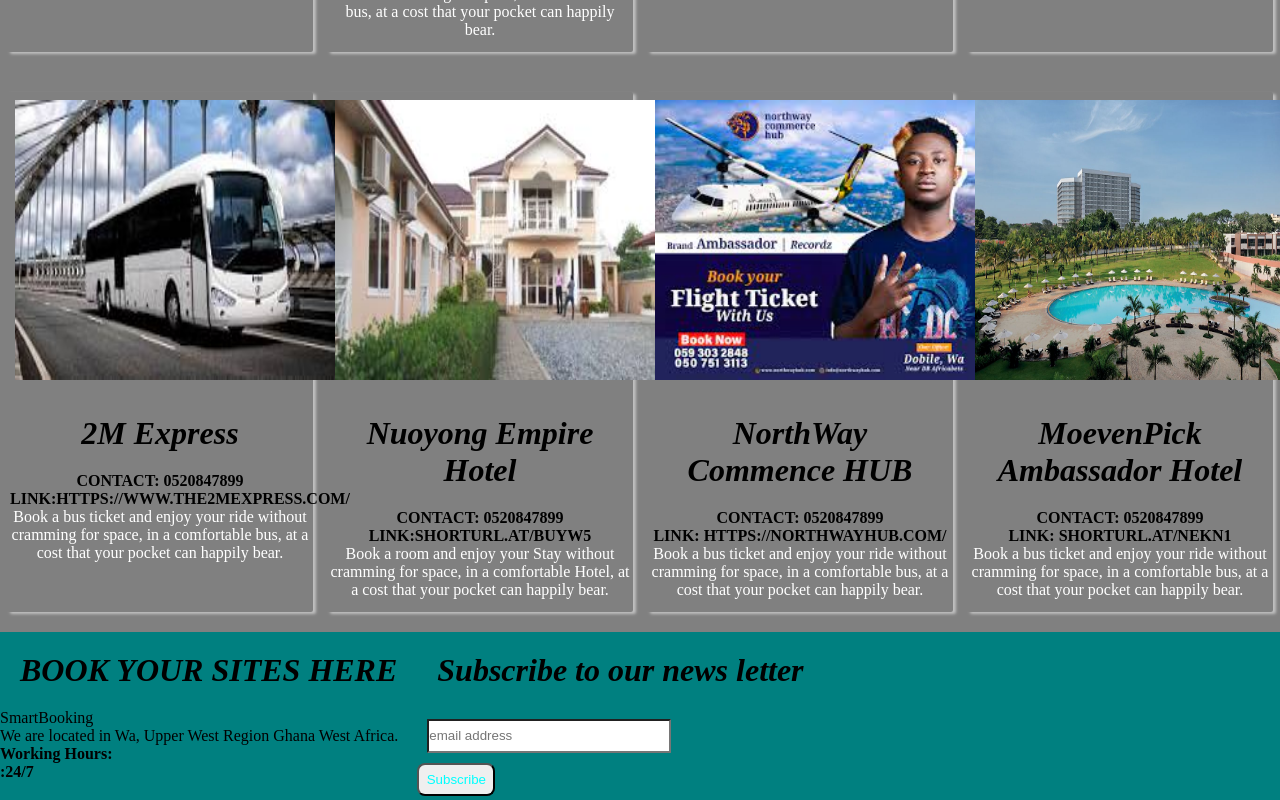
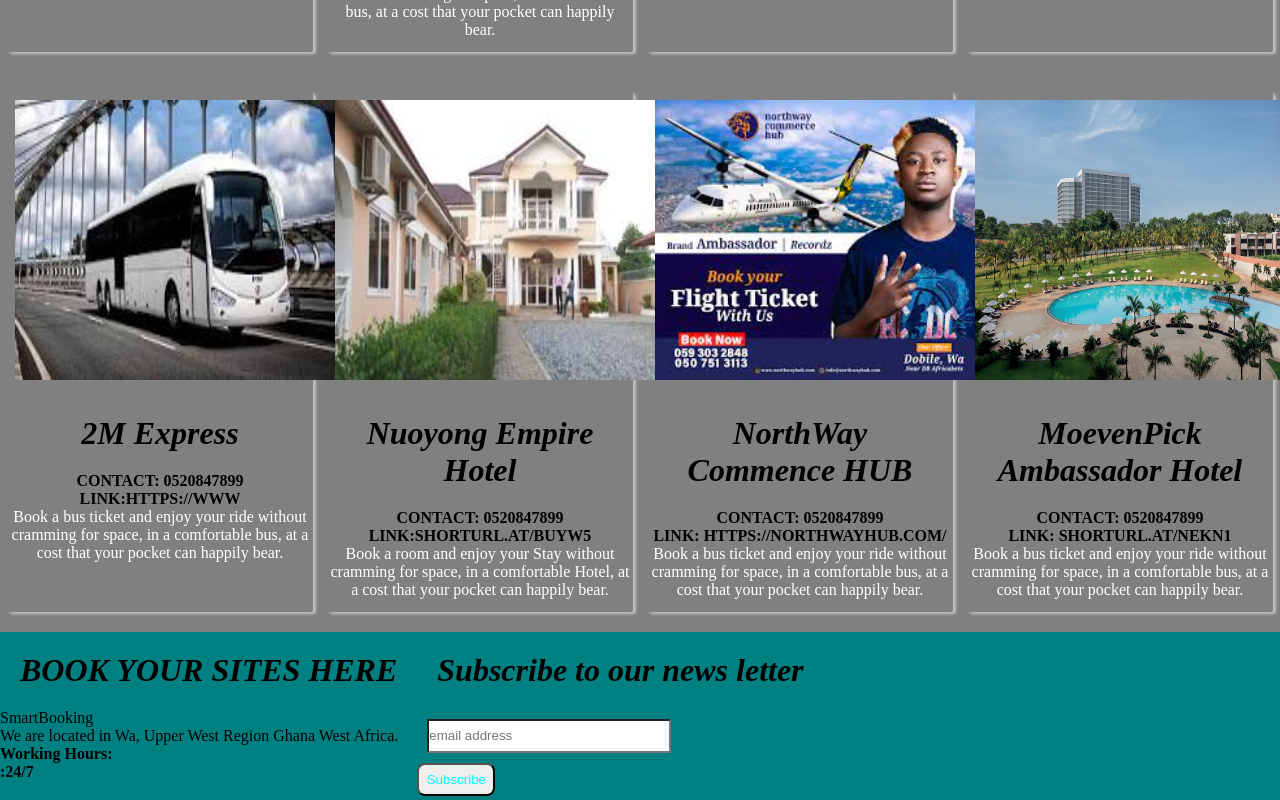
Before and after one commit to Yahaya-Abdul-Raqeeb/smartbooking, a React (Create React App) app: page /home in a window 1280 px wide. Shown: the part 628-1428 px from the top of the page. Built offline with nearby package versions, Linux system fonts and the light colour scheme.

Commit message:
added link

```diff
--- a/src/components/Home.js
+++ b/src/components/Home.js
@@ -113,7 +113,7 @@
               {" "}
               <a href="https://www.the2mexpress.com/">
                 {" "}
-                Link:https://www.the2mexpress.com/{" "}
+                Link:https://www{" "}
               </a>
             </h4>
             <p>
```
